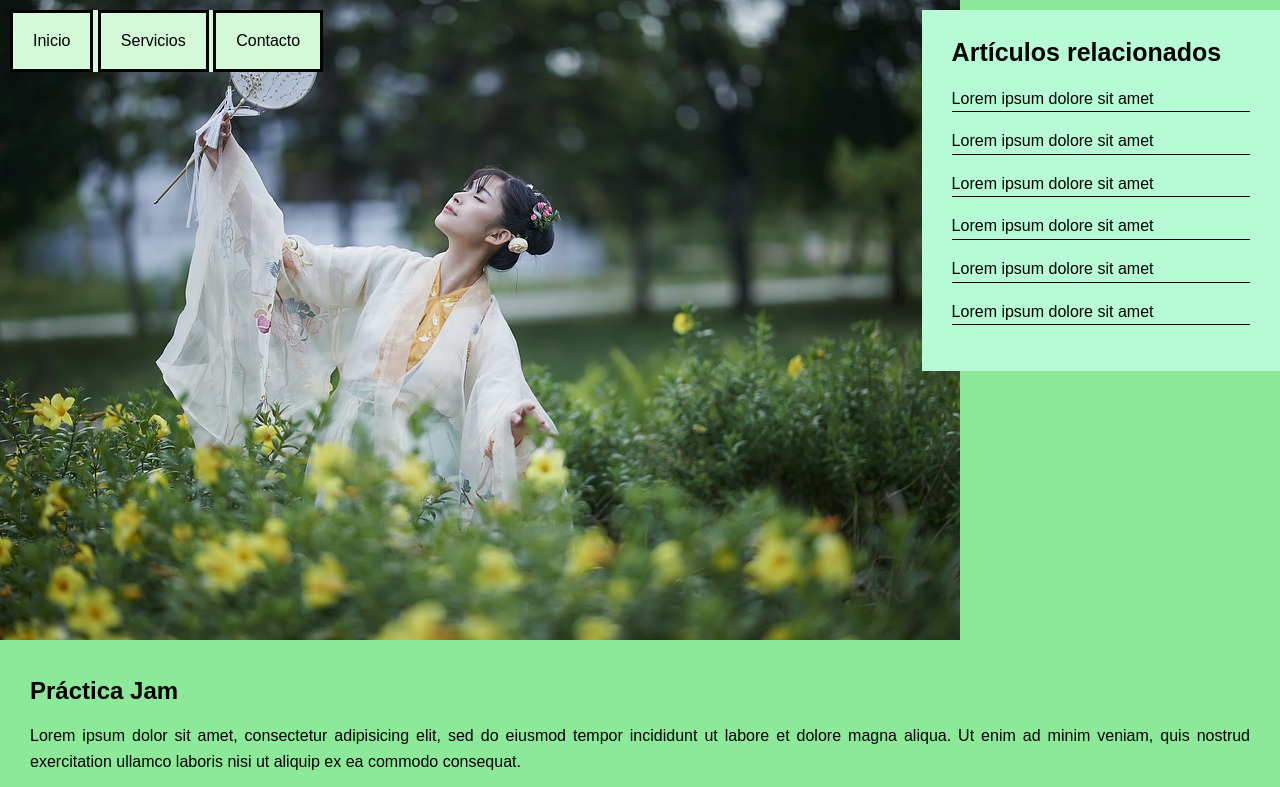
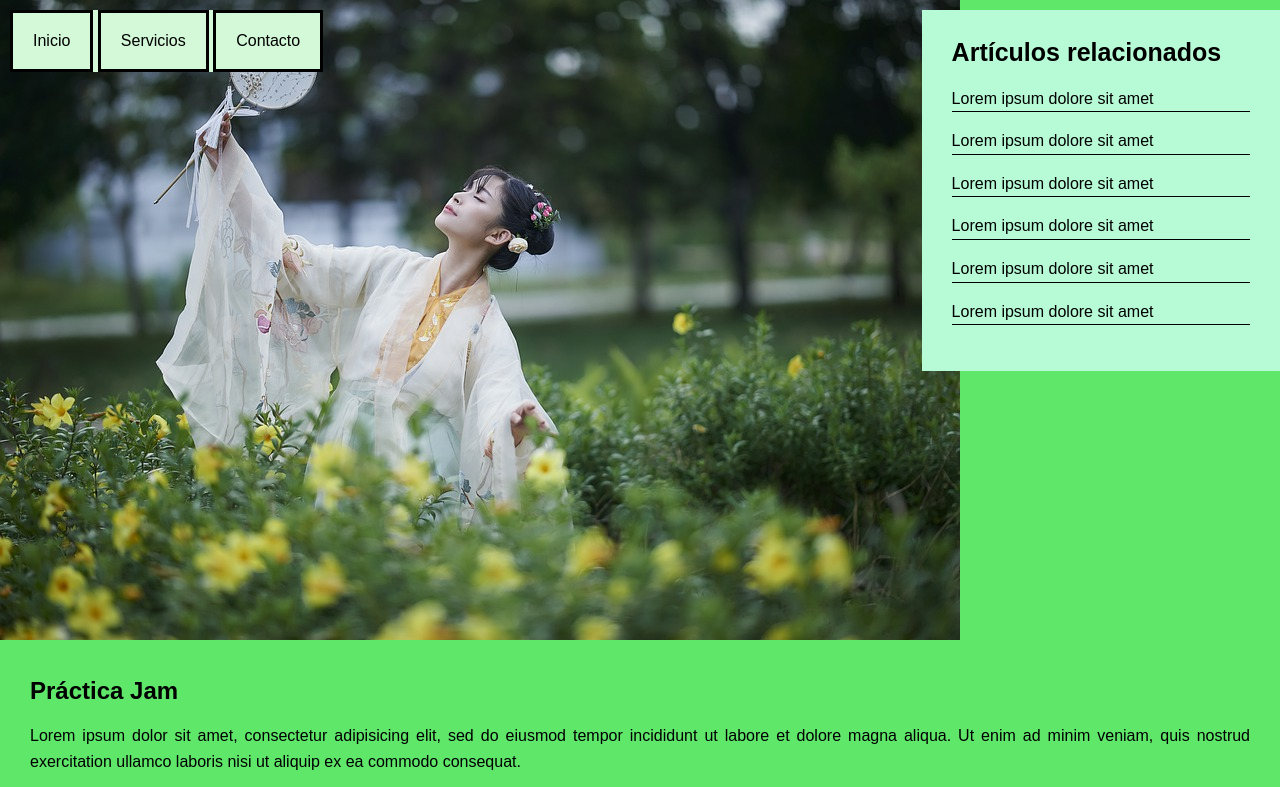
Before and after one commit to ariadnaceleste/practicajam, a plain HTML site: page index.html in a window 1280 px wide. Shown: the top 787 px of the page. Drawn offline with Linux system fonts and the light colour scheme.

Commit message:
Cambio color

```diff
--- a/estilos8.css
+++ b/estilos8.css
@@ -7,7 +7,7 @@
 
 body{
 	font-family: Arial, Helvetica, sans-serif;
-	background-color: #8ce99a;
+	background-color: #5fe76a;
 	line-height: 1.6em;
 }
 main img {
--- a/index.html
+++ b/index.html
@@ -3,7 +3,7 @@
 <head>
 	<meta charset="utf-8">
 	<meta name="viewport" content="width=device-width, initial-scale=1">
-	<title>Nuevo proyecto</title>
+	<title>Practica</title>
 	<link rel="stylesheet" type="text/css" href="estilos8.css">
 </head>
 <body>
```
